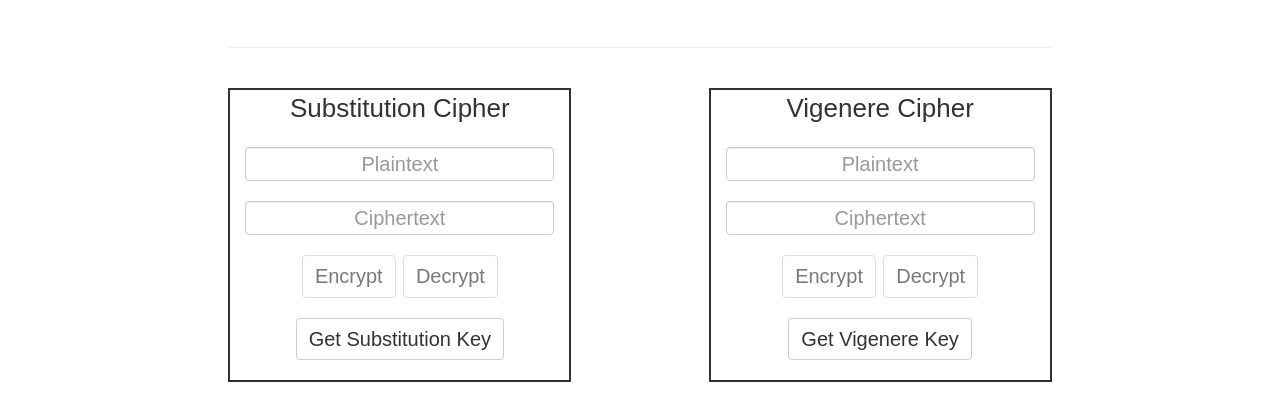
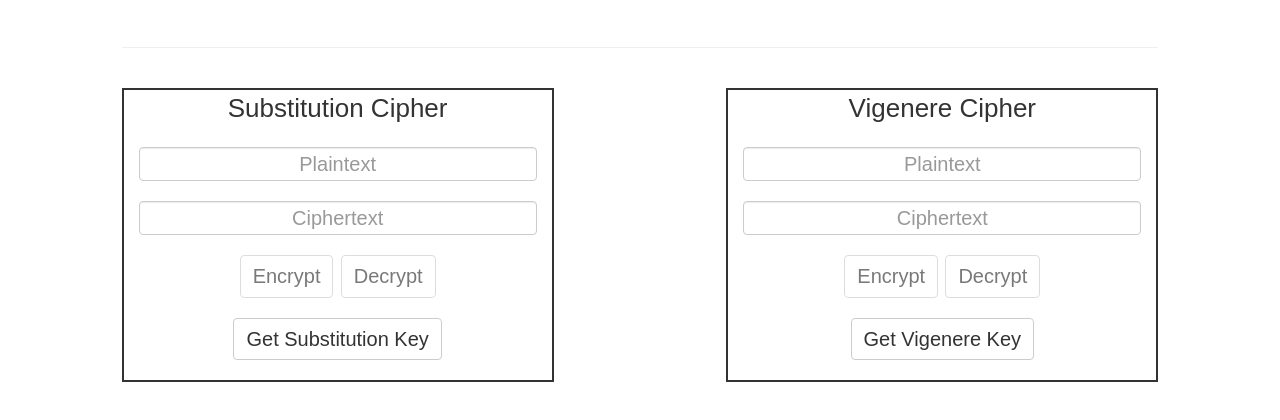
Before and after one commit to Troy-Ingel/BBNChallenge, a website: page public/index.html in a window 1280 px wide. Shown: the part 56-476 px from the top of the page. Drawn offline with nearby package versions, Linux system fonts and the light colour scheme.

Commit message:
Update view.html

```diff
--- a/public/app/views/view.html
+++ b/public/app/views/view.html
@@ -1,4 +1,4 @@
-<div class="col-lg-8 col-md-8 col-lg-offset-2 col-md-offset-2" >
+<div class="col-lg-10 col-md-10 col-lg-offset-1 col-md-offset-1" >
     <h2> BBN Challenge - Message Encryption/Decryption </h2>
     <br><hr><br>
     <div class="mb-20 ciph-container col-lg-5 col-md-5" >Substitution Cipher
```
